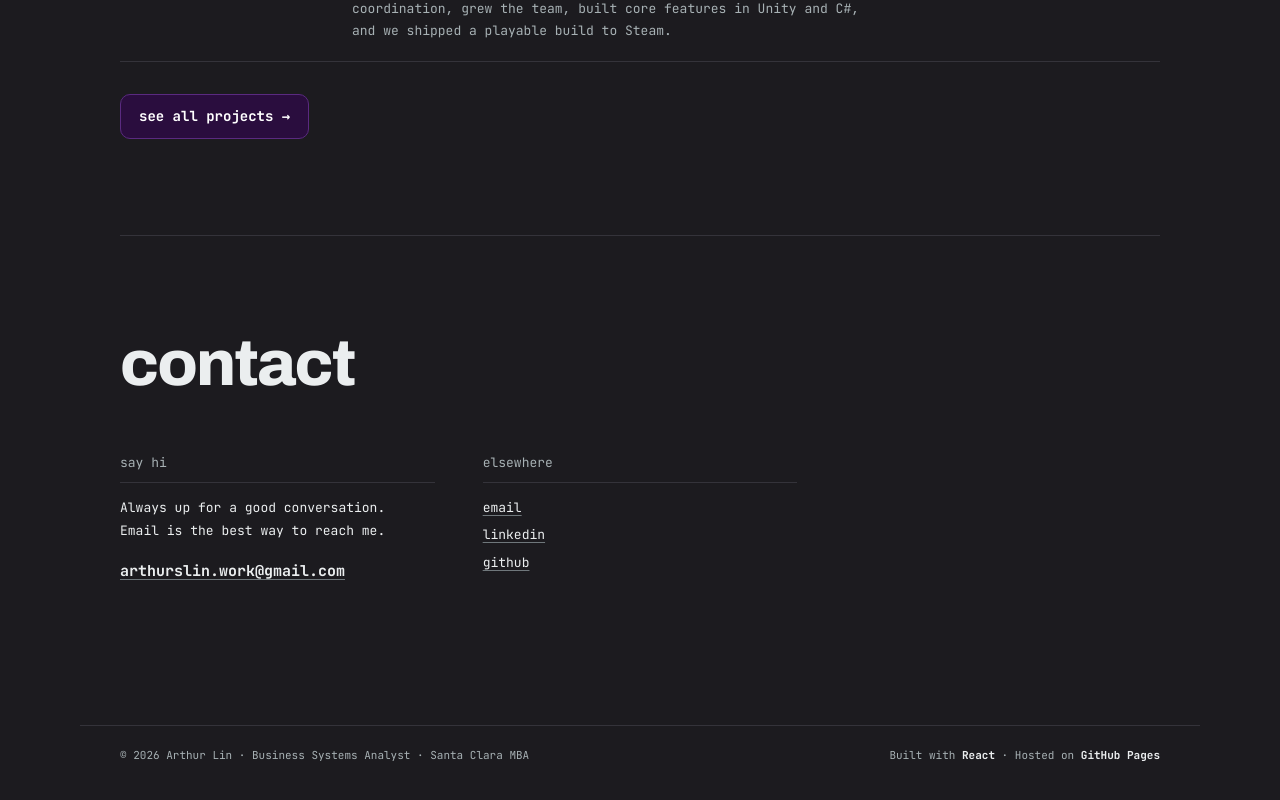
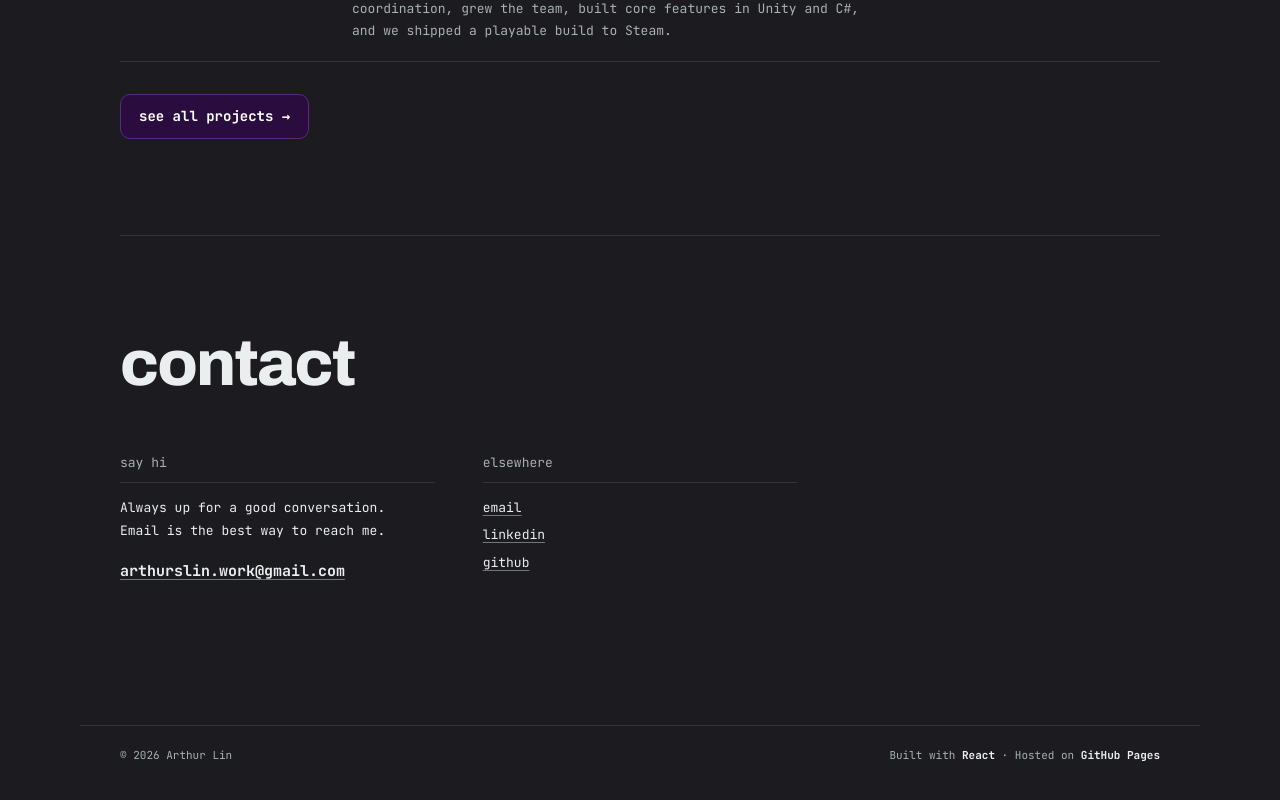
Before and after one commit to arthurslin/arthurslin.github.io, a React (Vite) app: page / in a window 1280 px wide. Shown: the part 4209-5009 px from the top of the page. Built offline with nearby package versions, Linux system fonts and the light colour scheme.

Commit message:
Keep the footer to just the name
Co-Authored-By: Claude Opus 5.5 <noreply@anthropic.com>

```diff
--- a/src/components/Footer.tsx
+++ b/src/components/Footer.tsx
@@ -1,8 +1,6 @@
 const Footer = () => (
   <footer className="footer">
-    <span>
-      © {new Date().getFullYear()} Arthur Lin · Business Systems Analyst · Santa Clara MBA
-    </span>
+    <span>© {new Date().getFullYear()} Arthur Lin</span>
     <span>
       Built with <strong>React</strong> · Hosted on <strong>GitHub Pages</strong>
     </span>
```
